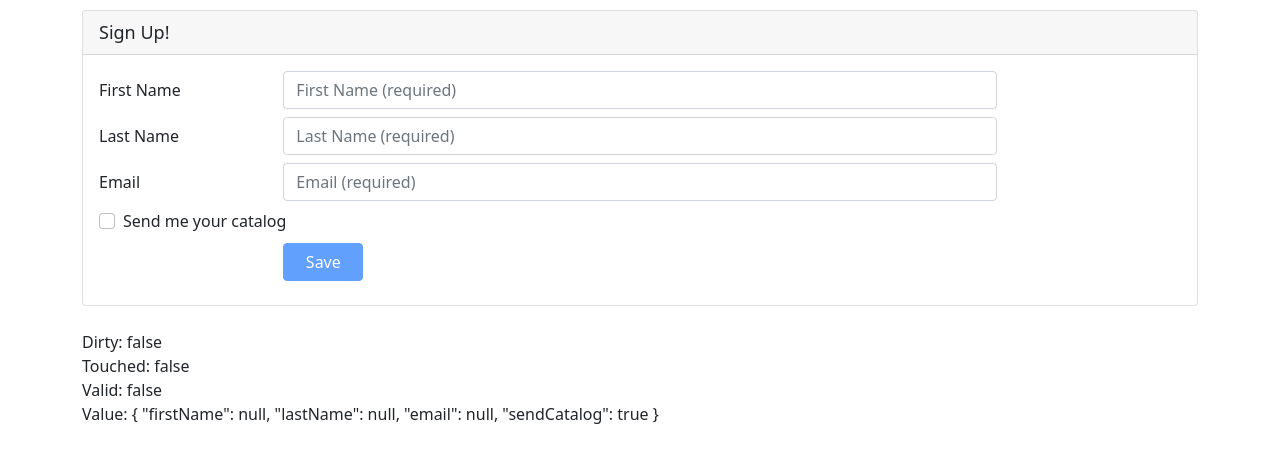
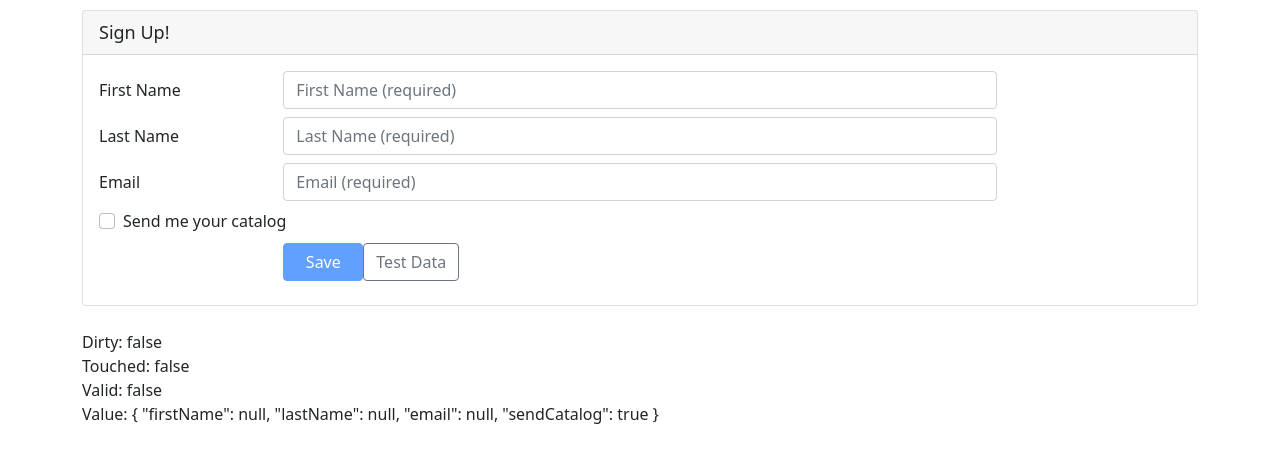
Before and after one commit to rocio-garrido/angular-reactive-forms, an Angular app in the folder demo-start-v12/: page / in a window 1280 px wide. Shown: the top 462 px of the page. Built offline with nearby package versions, Linux system fonts and the light colour scheme.

Commit message:
Use setValue and patchValue

```diff
--- a/demo-start-v12/src/app/customers/customer.component.html
+++ b/demo-start-v12/src/app/customers/customer.component.html
@@ -240,6 +240,13 @@
           >
             Save
           </button>
+          <button
+            class="btn btn-outline-secondary"
+            type="button"
+            (click)="populateTestData()"
+          >
+            Test Data
+          </button>
         </div>
       </div>
     </form>
--- a/demo-start-v12/src/app/customers/customer.component.ts
+++ b/demo-start-v12/src/app/customers/customer.component.ts
@@ -22,6 +22,14 @@
     });
   }
 
+  populateTestData(): void {
+    this.customerForm.patchValue({
+      firstName: 'Jack',
+      lastName: 'Harkness',
+      sendCatalog: false
+    });
+  }
+
   save(): void {
     console.log(this.customerForm);
     console.log('Saved: ' + JSON.stringify(this.customerForm.value));
```
